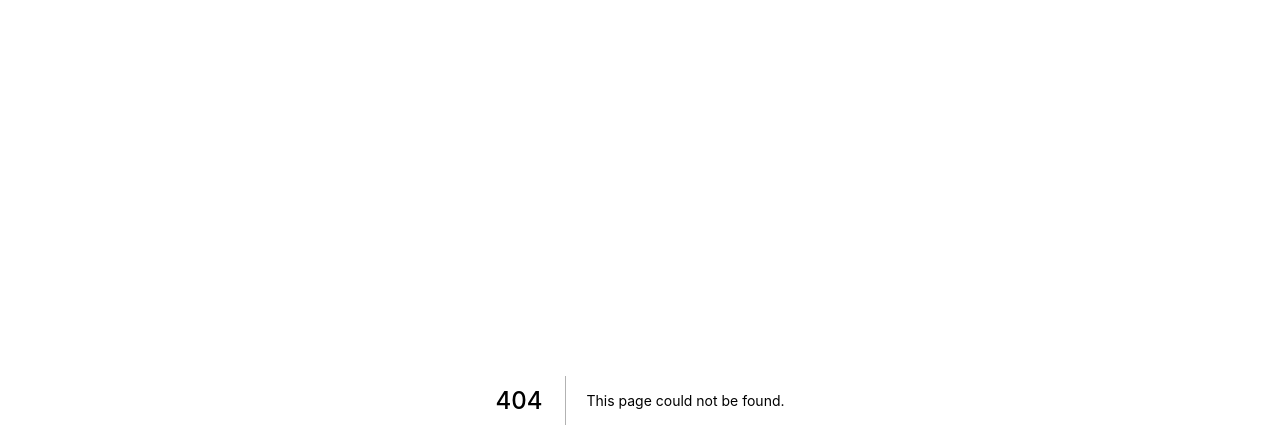
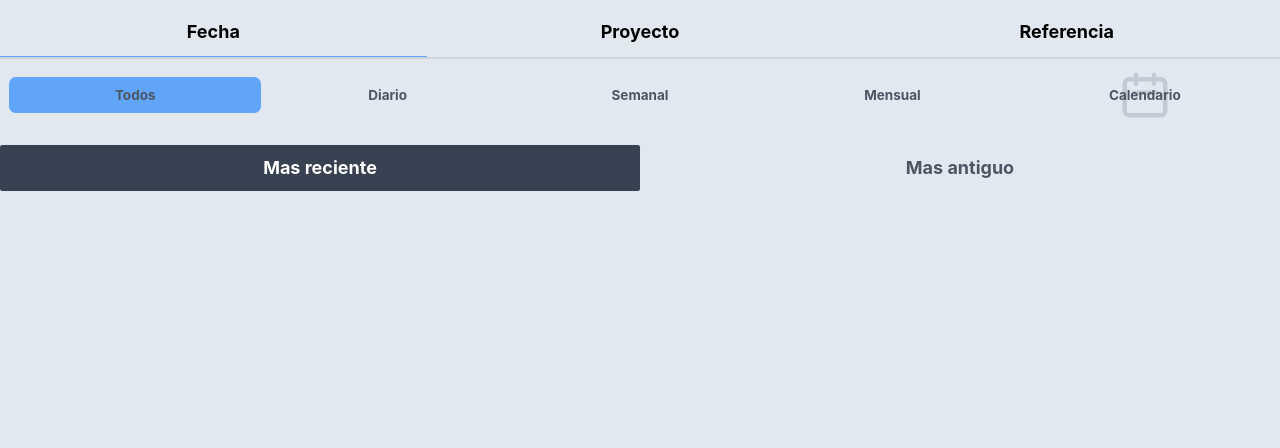
Before and after one commit to RaulDev99/nextjs--demo, a Next.js app: page /registro2 in a window 1280 px wide. Before the commit this address had no page. Shown: the top 448 px of the page. Built offline with nearby package versions, Linux system fonts and the light colour scheme.

Commit message:
14/04/2022

```diff
--- a/src/components/footer.js
+++ b/src/components/footer.js
@@ -29,7 +29,7 @@ return(
         {/* <div className="bg-green-500 w-1/2    bottom-0"></div> */}
 
 
-            <Link href='/registro'>
+            <Link href='/registro2'>
             <div className="bg-blue-500 w-full rounded-lg flex items-center justify-center flex-col hover:bg-blue-400 font-bold text-gray-800 ">
             <ChartBarIcon className=" h-16 mb-2" ></ChartBarIcon>
             <h1 >REGISTRO</h1>
--- a/src/pages/almacen.js
+++ b/src/pages/almacen.js
@@ -36,6 +36,7 @@ export default function Almacen(){
 
    const handleOnChange = (e) =>{
     const { name, value } = e.target;
+
     setFormValue({ ...formValue, [name]: value });
     e.target.setCustomValidity("Please select a date in the past.")
 
--- /dev/null
+++ b/src/pages/registro2.js
@@ -0,0 +1,62 @@
+import SubMenuFecha from "../components/Registro/SubmenuFecha"
+import { CalendarIcon } from '@heroicons/react/outline'
+import { useState } from "react"
+
+export default function Registro2 (){
+    const [menuTopActive,setMenuTopActive] = useState ('Fecha')
+    const [subMenuFechaActive,setSubMenuFechaActive] = useState ('Todos')
+    const [subMenuTodosActive,setSubMenuTodosActive] = useState ('Mas reciente')
+
+    const toggleMenuTopActive= (e)=>{
+        setMenuTopActive(e.target.innerText)
+    }
+    const toggleSubMenuFechaActive= (e)=>{
+        setSubMenuFechaActive(e.target.innerText)
+    }
+    const toggleSubMenuTodosActive= (e)=>{
+        setSubMenuTodosActive(e.target.innerText)
+        console.log('click')
+    }
+
+    return(
+
+
+
+        <>
+        <div className='font-bold  grid grid-cols-3 text-center mt-2'>
+
+
+                <h1 onClick={toggleMenuTopActive} className={menuTopActive === 'Fecha'  ? 'border-b border-blue-400 p-2': 'm-2'}>Fecha</h1>
+                <h1 onClick={toggleMenuTopActive} className={menuTopActive === 'Proyecto'  ? 'border-b border-blue-400 p-2 ': 'm-2'}>Proyecto</h1>
+                <h1 onClick={toggleMenuTopActive} className={menuTopActive === 'Referencia'  ? 'border-b border-blue-400 p-2': 'm-2'}>Referencia</h1>
+
+
+        </div>
+        <div className="w-full h-0.5 bg-gray-300 "></div>
+
+        {/* <SubMenuFecha></SubMenuFecha> */}
+            <div className='grid grid-cols-5 text-center text-xs mt-4 font-bold text-gray-600 mx-2'>
+                <h2 onClick={toggleSubMenuFechaActive} className={subMenuFechaActive === 'Todos'  ? 'bg-blue-400 rounded-md p-2 transition-all': 'm-2'}>Todos</h2>
+                <h2 onClick={toggleSubMenuFechaActive} className={subMenuFechaActive === 'Diario'  ? 'bg-blue-400 rounded-md p-2 transition-all': 'm-2'}>Diario</h2>
+                <h2 onClick={toggleSubMenuFechaActive} className={subMenuFechaActive === 'Semanal'  ? 'bg-blue-400 rounded-md p-2 transition-all': 'm-2'}>Semanal</h2>
+                <h2 onClick={toggleSubMenuFechaActive} className={subMenuFechaActive === 'Mensual'  ? 'bg-blue-400 rounded-md p-2 transition-all': 'm-2'}>Mensual</h2>
+                <div className=" relative flex justify-center items-center " >
+                    <div className=' relative z-10'>
+                    <h2 onClick={toggleSubMenuFechaActive} className={subMenuFechaActive === 'Calendario'  ? 'bg-blue-400 rounded-md p-2 transition-all ': 'm-2'}>Calendario</h2>
+                    </div>
+                    <CalendarIcon onClick={toggleSubMenuFechaActive} className={subMenuFechaActive === 'Calendario'  ? ' none ': 'h-12 absolute opacity-20 bg-green '} ></CalendarIcon>
+                </div>
+            </div>
+            <div className='grid grid-cols-2 text-center font-bold text-gray-600 mt-7'>
+                <h2 onClick={toggleSubMenuTodosActive} className={subMenuTodosActive === 'Mas reciente'  ? 'bg-gray-700 text-white rounded-sm p-2  transition-all': 'm-2'} >Mas reciente</h2>
+                <h2 onClick={toggleSubMenuTodosActive} className={subMenuTodosActive === 'Mas antiguo'  ? 'bg-gray-700 text-white rounded-sm p-2 transition-all': 'm-2'}>Mas antiguo</h2>
+            </div>
+
+
+
+
+
+
+        </>
+    )
+}
```
Also changed, not shown: src/components/Registro/SubMenuFecha.js (added, +10 -0 lines), src/pages/almacen2.js (line endings or trailing spaces), src/pages/index.js (line endings or trailing spaces).
